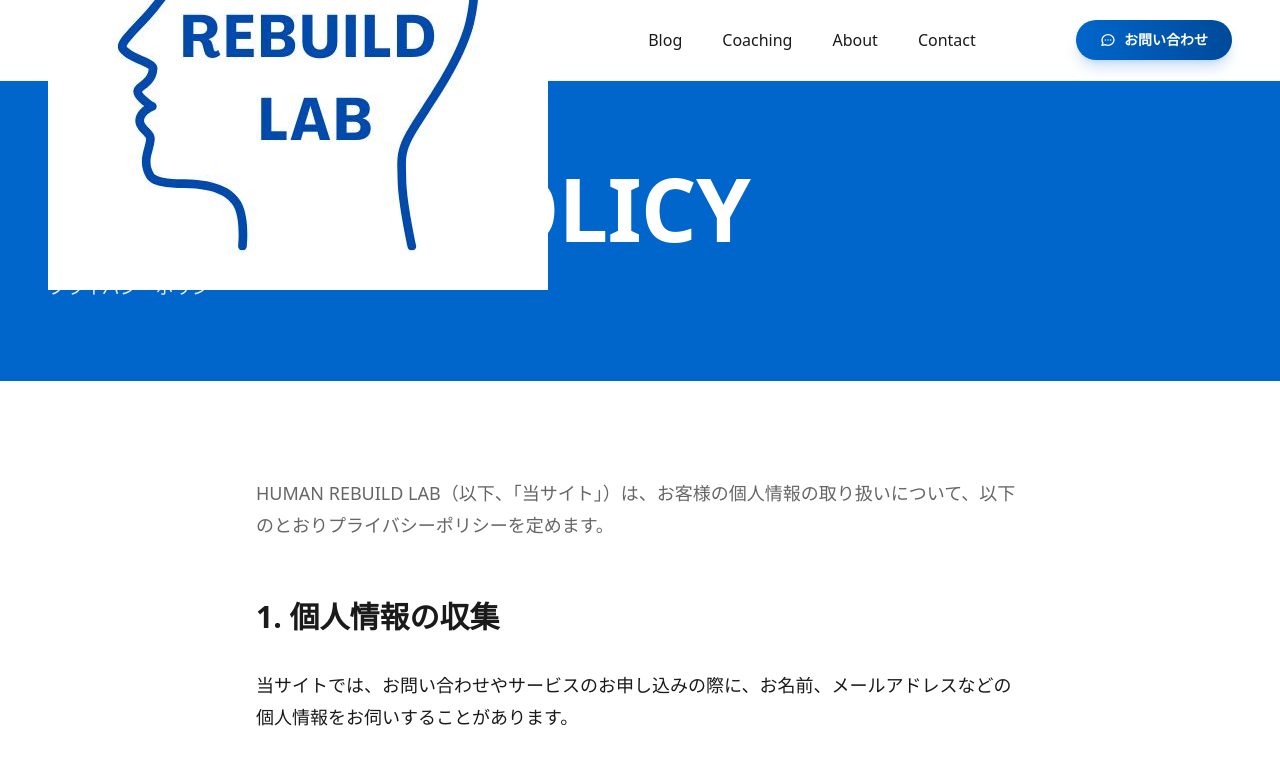
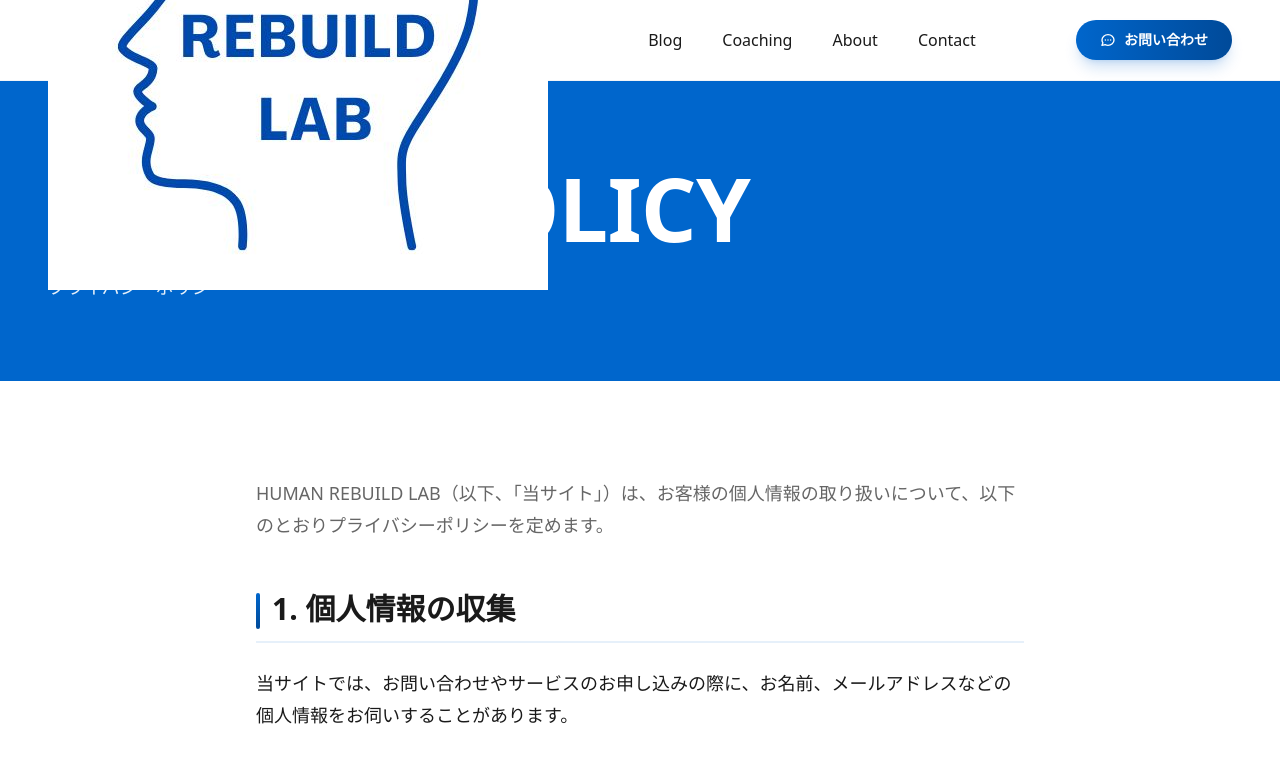
Before and after one commit to kota-shiratori/human-rebuild-lab, a Next.js app: page /privacy in a window 1280 px wide. Shown: the top 781 px of the page. Built offline with nearby package versions, Linux system fonts and the light colour scheme.

Commit message:
feat: 記事詳細最後にテキスト追加

```diff
--- a/app/blog/[slug]/page.tsx
+++ b/app/blog/[slug]/page.tsx
@@ -190,6 +190,13 @@ export default async function BlogPostPage({ params }: Props) {
                   dangerouslySetInnerHTML={{ __html: htmlContent }}
                 />
 
+                {/* Article Outro Message */}
+                <div className="mt-12 p-6 bg-brand-gray rounded-xl border-l-4 border-brand-blue">
+                  <p className="text-brand-gray-dark leading-relaxed">
+                    HUMAN REBUILD LABでは、脳や身体の性質を基に人間を変える研究を行っています。「脳を入れ替える習慣メディア」として、皆様の活躍を応援するツールとして在り続けます！
+                  </p>
+                </div>
+
                 {/* Article CTA */}
                 <div className="mt-12 pt-12 border-t border-gray-200">
                   <CtaBanner variant="template" />
--- a/app/globals.css
+++ b/app/globals.css
@@ -119,6 +119,63 @@ h1, h2, h3, h4, h5, h6 {
   --tw-prose-code: var(--brand-blue);
 }
 
+/* 記事内見出し装飾 */
+.prose-brand h2 {
+  position: relative;
+  padding-left: 1rem;
+  padding-bottom: 0.75rem;
+  margin-top: 3rem;
+  margin-bottom: 1.5rem;
+  border-bottom: 2px solid var(--brand-blue-light);
+}
+
+.prose-brand h2::before {
+  content: '';
+  position: absolute;
+  left: 0;
+  top: 0.25rem;
+  bottom: 0.75rem;
+  width: 4px;
+  background: linear-gradient(180deg, var(--brand-blue) 0%, var(--brand-blue-dark) 100%);
+  border-radius: 2px;
+}
+
+.prose-brand h3 {
+  position: relative;
+  padding-left: 1rem;
+  padding-bottom: 0.5rem;
+  margin-top: 2.5rem;
+  margin-bottom: 1rem;
+  border-bottom: 1px solid #e5e7eb;
+}
+
+.prose-brand h3::before {
+  content: '';
+  position: absolute;
+  left: 0;
+  top: 0.2rem;
+  bottom: 0.5rem;
+  width: 3px;
+  background: var(--brand-blue);
+  border-radius: 2px;
+}
+
+.prose-brand h4 {
+  position: relative;
+  padding-left: 1rem;
+  margin-top: 2rem;
+  margin-bottom: 0.75rem;
+  color: var(--brand-gray-dark);
+}
+
+.prose-brand h4::before {
+  content: '―';
+  position: absolute;
+  left: 0;
+  color: var(--brand-blue);
+  font-weight: 700;
+}
+
 /* ===== Form Styles ===== */
 input[type="text"],
 input[type="email"],
```
